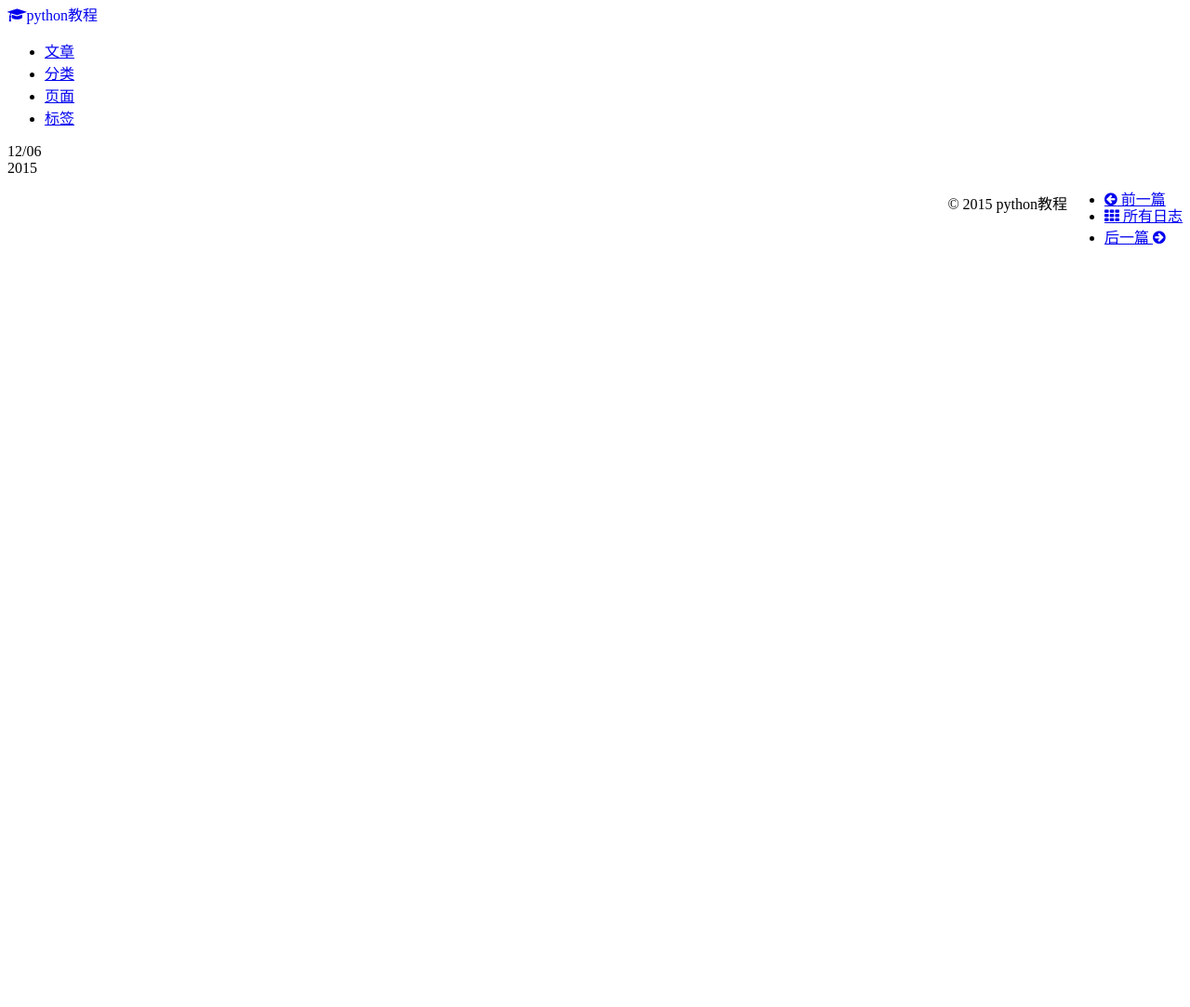
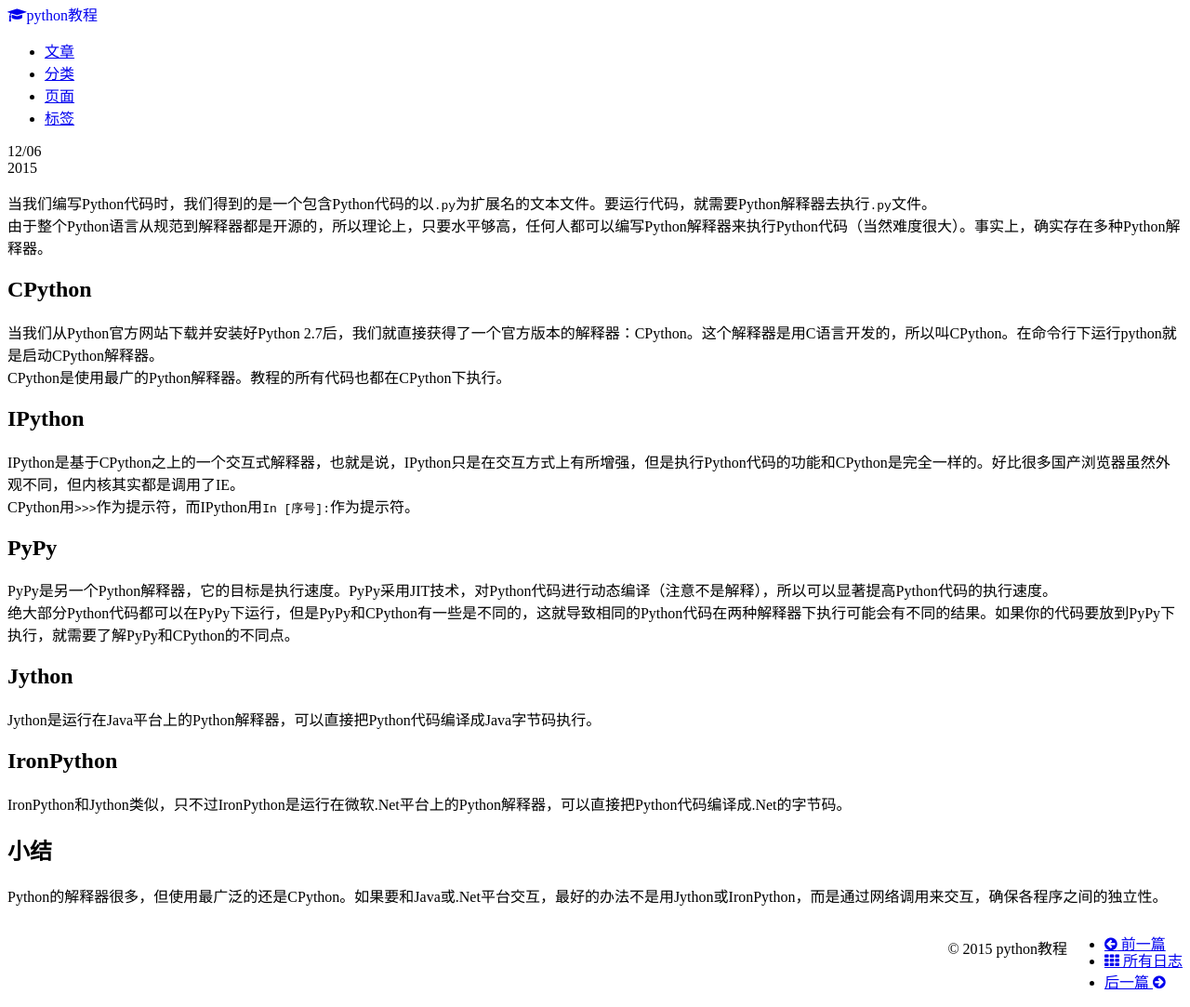
Before and after one commit to pythonjiaocheng/pythonjiaocheng.github.io, a Jekyll site: the page built from _posts/python2_7/2015-12-06-python-2.7教程-python解释器.md, in a window 1280 px wide. Shown: the whole page at 93% size. Built offline with Jekyll 4.4.1, drawn with Linux system fonts in a browser that asks for light colours; nearby versions of some CDN libraries; before the commit the page ends 900 px from its top, so only the background shows below that.

Commit message:
必须要填写才填写的

```diff
--- a/_posts/python2_7/2015-12-06-python-2.7教程-python解释器.md
+++ b/_posts/python2_7/2015-12-06-python-2.7教程-python解释器.md
@@ -1,9 +1,38 @@
 ---
 layout: post
 title: "Python 2.7教程 Python解释器"
-category: 新闻
+category: python
 duoshuo: true
 mydate : 2015-12-06-07-25-22
 description: "Python 2.7教程 Python解释器"
-tags: [新闻]
+tags: [python]
 ---
+当我们编写Python代码时，我们得到的是一个包含Python代码的以`.py`为扩展名的文本文件。要运行代码，就需要Python解释器去执行`.py`文件。
+由于整个Python语言从规范到解释器都是开源的，所以理论上，只要水平够高，任何人都可以编写Python解释器来执行Python代码（当然难度很大）。事实上，确实存在多种Python解释器。
+
+##CPython
+
+当我们从Python官方网站下载并安装好Python 2.7后，我们就直接获得了一个官方版本的解释器：CPython。这个解释器是用C语言开发的，所以叫CPython。在命令行下运行python就是启动CPython解释器。
+CPython是使用最广的Python解释器。教程的所有代码也都在CPython下执行。
+
+##IPython
+
+IPython是基于CPython之上的一个交互式解释器，也就是说，IPython只是在交互方式上有所增强，但是执行Python代码的功能和CPython是完全一样的。好比很多国产浏览器虽然外观不同，但内核其实都是调用了IE。
+CPython用`>>>`作为提示符，而IPython用`In [序号]:`作为提示符。
+
+##PyPy
+
+PyPy是另一个Python解释器，它的目标是执行速度。PyPy采用JIT技术，对Python代码进行动态编译（注意不是解释），所以可以显著提高Python代码的执行速度。
+绝大部分Python代码都可以在PyPy下运行，但是PyPy和CPython有一些是不同的，这就导致相同的Python代码在两种解释器下执行可能会有不同的结果。如果你的代码要放到PyPy下执行，就需要了解PyPy和CPython的不同点。
+
+##Jython
+
+Jython是运行在Java平台上的Python解释器，可以直接把Python代码编译成Java字节码执行。
+
+##IronPython
+
+IronPython和Jython类似，只不过IronPython是运行在微软.Net平台上的Python解释器，可以直接把Python代码编译成.Net的字节码。
+
+##小结
+
+Python的解释器很多，但使用最广泛的还是CPython。如果要和Java或.Net平台交互，最好的办法不是用Jython或IronPython，而是通过网络调用来交互，确保各程序之间的独立性。
```
Also changed, not shown: _posts/python2_7/2015-12-06-python-2.7教程-第一个python程序.md (added, +9 -0 lines), 2 other files.
